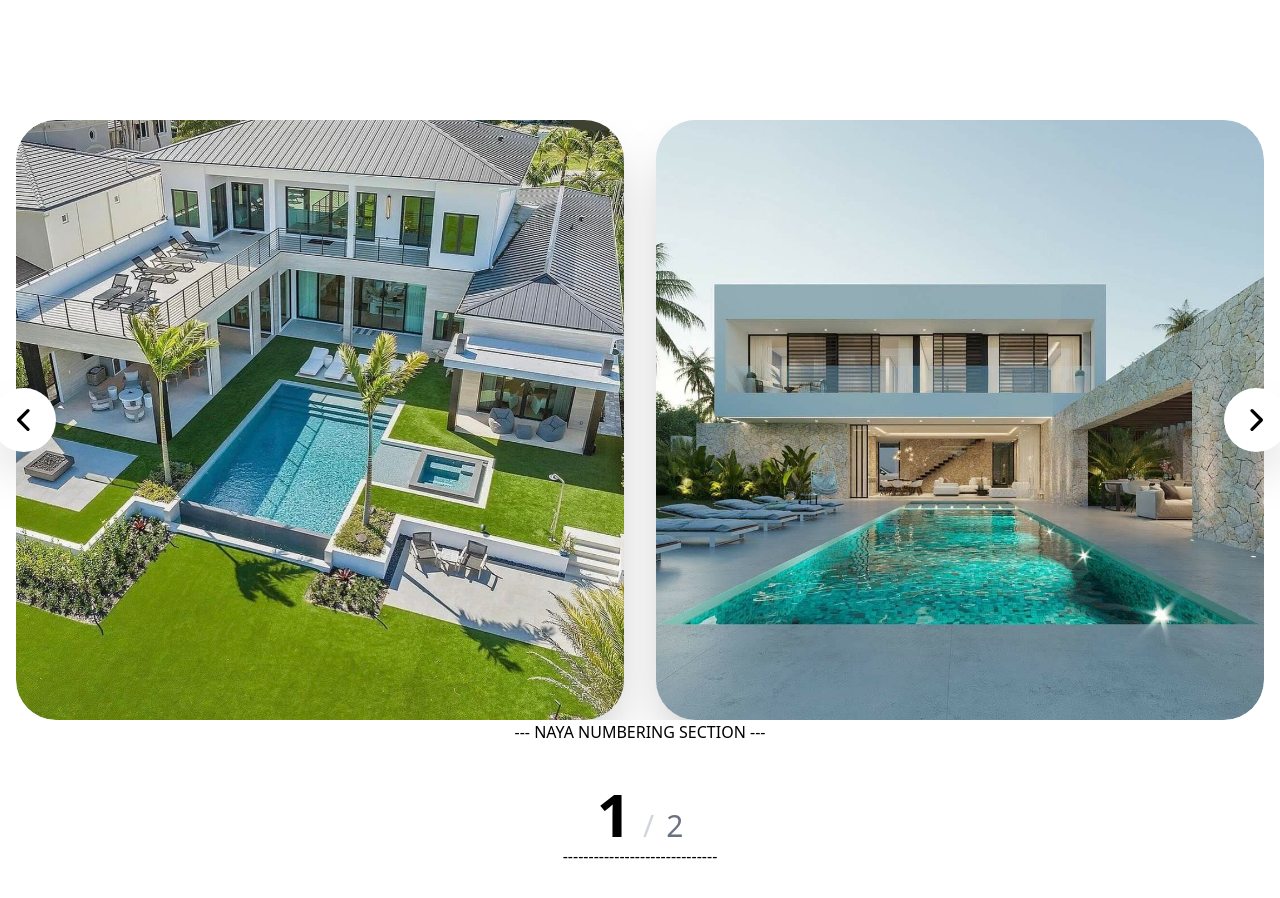
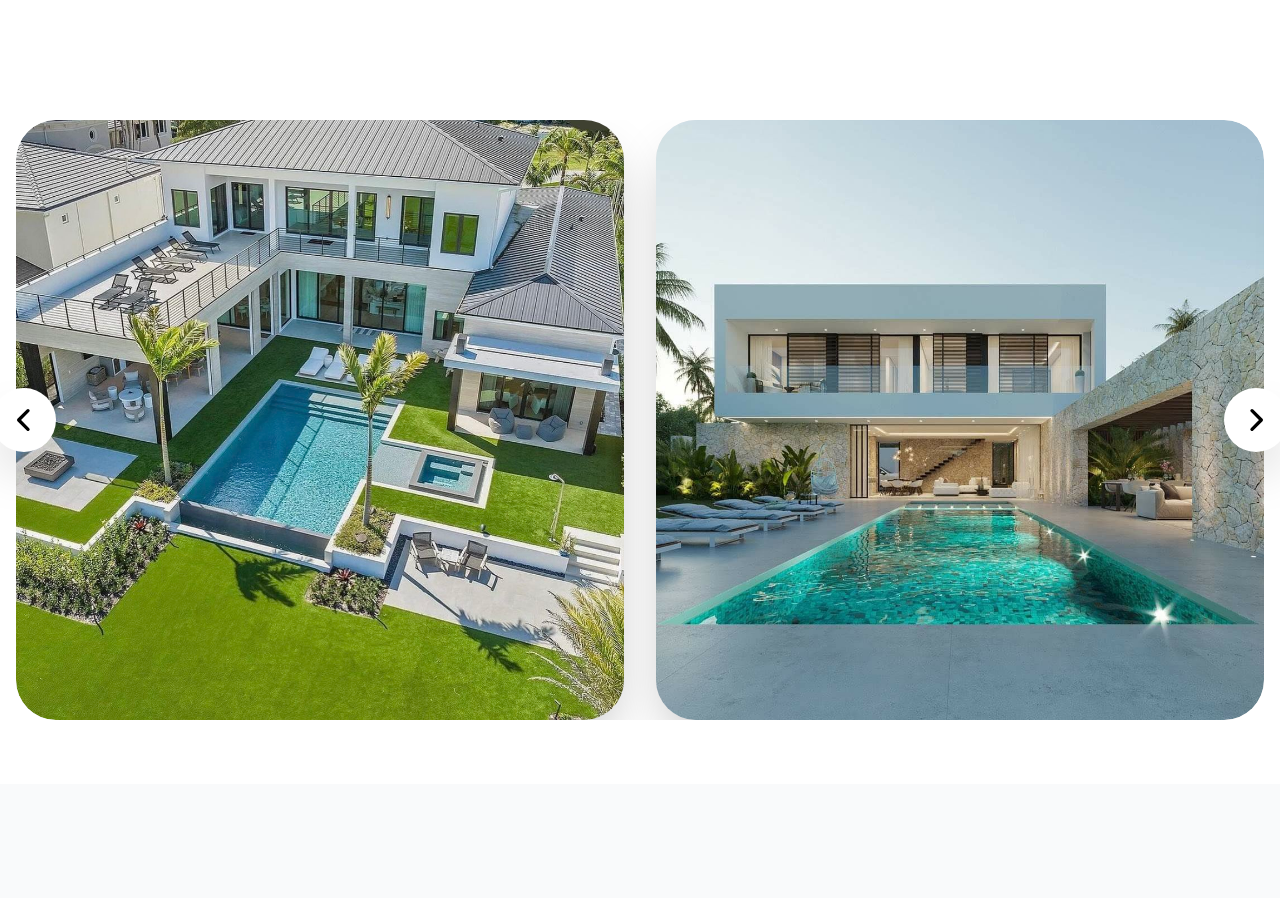
Before and after one commit to nawafali01/Ivory, a React (Vite) app: page / in a window 1280 px wide. Shown: the part 1240-2138 px from the top of the page. Built offline with nearby package versions, Linux system fonts and the light colour scheme.

Commit message:
updated slider section

```diff
--- a/src/Pages/home/components/Awards.jsx
+++ b/src/Pages/home/components/Awards.jsx
@@ -5,7 +5,7 @@ const Awards = () => {
     <>
       <div className="min-h-screen flex flex-col items-center justify-center bg-gray-50 p-6">
         <h1 className="text-6xl font-bold text-black-600 mb-6">Awards</h1>
-       <p className="text-black-600 leading-relaxed max-w-4xl mx-auto text-center text-lg  ">
+       <p className="text-black-600 leading-relaxed max-w-4xl mx-auto text-center  text-lg  ">
     At Ivory Fit-Out, we believe that true quality is measurable. Our list of industry
     accreditations and awards is more
     than just a display of success—it is a promise to our clients. By adhering to rigorous international standards for
--- a/src/Pages/home/components/Slider.jsx
+++ b/src/Pages/home/components/Slider.jsx
@@ -85,21 +85,7 @@ const SmoothSlider = () => {
             </button>
         </div>
 
-        --- NAYA NUMBERING SECTION ---
-        <div className="flex items-baseline gap-3 mt-10">
-          <span className="text-6xl font-bold text-black leading-none">
-            {/* Jab loop reset ho raha ho to '1' dikhao, warna normal index */}
-            {currentIndex >= totalImages ? 1 : currentIndex + 1}
-          </span>
 
-          <span className="text-3xl text-gray-300 font-light">/</span>
-
-          <span className="text-3xl text-gray-500 font-medium">
-            {/* Logic: Agar index 4 (last) hai to '0' dikhao */}
-            {currentIndex === totalImages - 1 ? 0 : (currentIndex >= totalImages ? 2 : currentIndex + 2)}
-          </span>
-        </div>
-        ------------------------------
 
       </div>
     </div>
```
